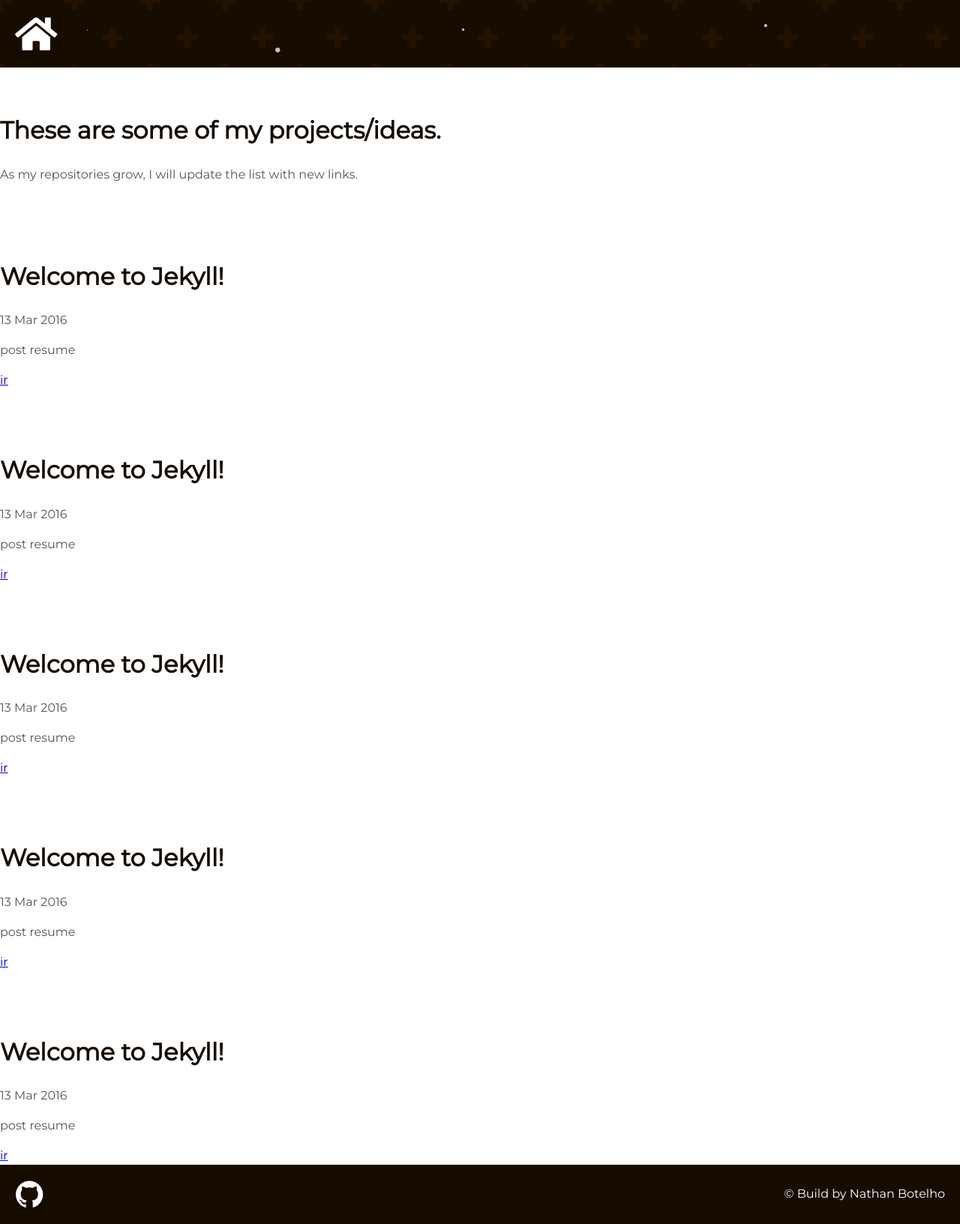
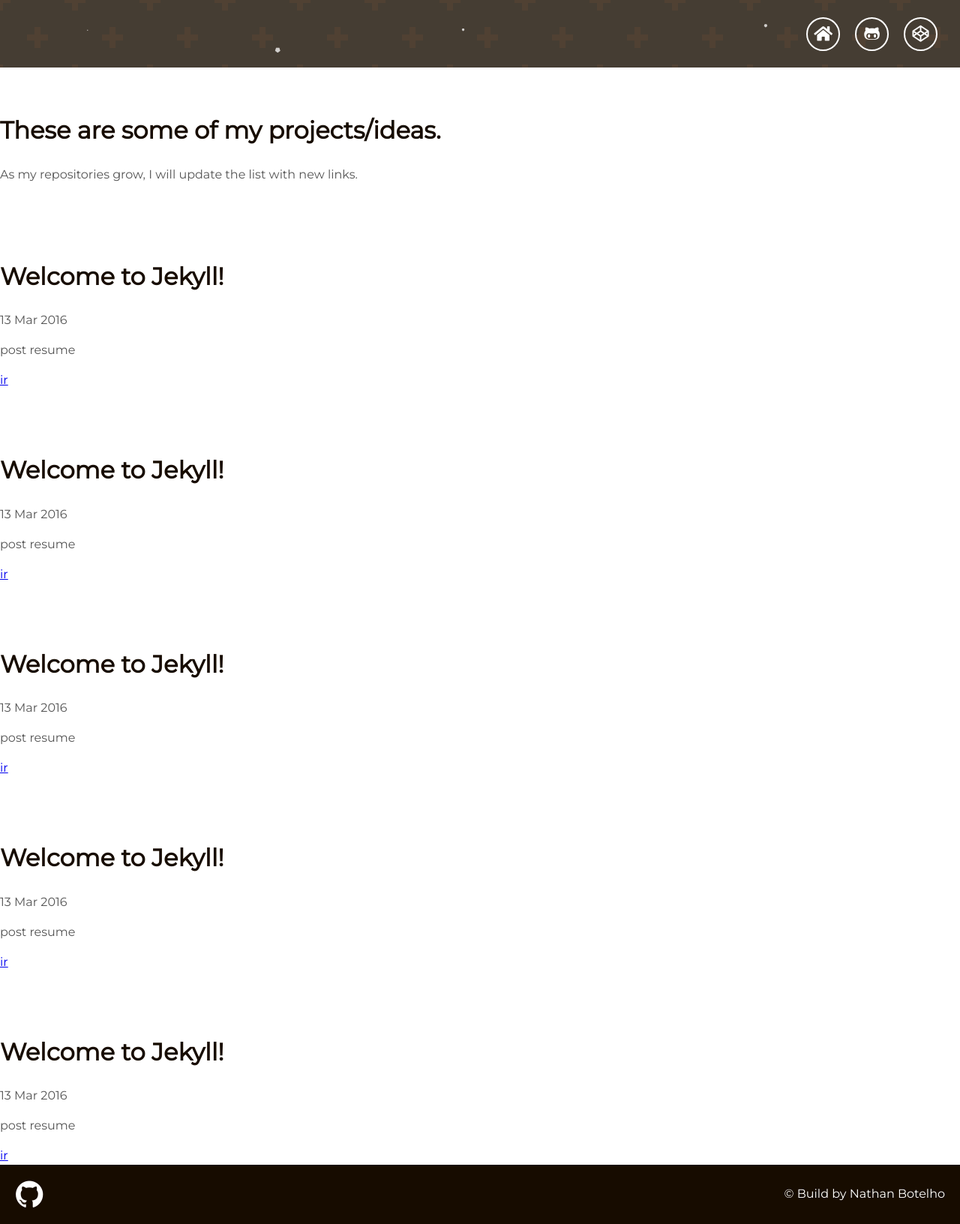
Before and after one commit to notelho/notelho.github.io, a Jekyll site: the page built from posts.md, in a window 1280 px wide. Shown: the whole page at 75% size. Built offline with Jekyll 4.4.1, drawn with Linux system fonts in a browser that asks for light colours.

Commit message:
new header buttons

```diff
--- a/_includes/page-header.html
+++ b/_includes/page-header.html
@@ -2,14 +2,16 @@
 
     <div class="header__page">
 
-        <a class="header__back" href="../">
+        <a aria-label="Home button" href="{{site.url}}">
             <i class="fas fa-home"></i>
         </a>
 
-        <!-- <header class="header__text">
-            <h1> {{ page.title }} </h1>
-            <p> {{page.description}} </p>
-        </header> -->
+        <a aria-label="My Github" target="_blank" href="{{site.user_github}}">
+            <i class="fab fa-github-alt" aria-hidden="true"></i>
+        </a>
+        <a aria-label="My Codepen" target="_blank" href="{{site.user_codepen}}">
+            <i class="fab fa-codepen" aria-hidden="true"></i>
+        </a>
 
     </div>
 
--- a/_sass/lib/_page-header.scss
+++ b/_sass/lib/_page-header.scss
@@ -2,60 +2,46 @@
     position: relative;
 
     .header__page{
-        padding-left: 20px;
+        background-color: rgba(white, 0.2);
+        padding: 0 20px;
         position: absolute;
+        box-sizing: border-box;
         top: 0;
         left: 0;
         display: flex;
+        justify-content: flex-end;
         align-items: center;
         height: 100%;
+        width: 100%;
 
-        &, & >* {
-            box-sizing: border-box;
-        }
+        a{
+            margin: 0 10px;
+            padding: 10px;
+            width: 21px;
+            height: 21px;
+            outline: 0;
+            display: flex;
+            justify-content: center;
+            align-items: center;
+            border-radius: 50%;
+            border: 2px solid #ffffff;
+            color: #ffffff;
+            text-decoration: none !important;
 
-        .header__back{
-            color: #ffffff;
-            margin-right: 20px;
-
-            &, & > * {
-                outline: 0;
+            i{
+                text-align: center;
+                font-size: 22px;
+                transition: ease-out all .1s;
             }
 
-            i{
-                font-size: 50px;
-                @media (max-width: $breakpoint-xs){
-                    font-size: 40px;
-                }
-                &:hover{
-                    color: #eeeeee;
-                    cursor: pointer;
-                }
-            }
-        }
-
-        .header__text{
-
-            & > * {
-                padding: 0;
-                margin: 0;
+            &:hover {
+                color: $primary;
+                background: #FFF;
             }
 
-            h1{
-                color: #ffffff;
-                @media (max-width: $breakpoint-xs){
-                    font-size: 2em;
-                    padding-right: 25px;
-                }
-            }
-
-            p{
-                color: #ffffff;
-                font-weight: 300;
-                font-size: 1.2em;
-                @media (max-width: $breakpoint-xs){
-                    display: none;
-                }
+            &:active {
+                color: $primary;
+                background: #FFF;
             }
         }
     }
--- a/_sass/lib/_particle.scss
+++ b/_sass/lib/_particle.scss
@@ -12,8 +12,8 @@
         min-height: 10vh;
         height: 10vh;
         @media (max-width: $breakpoint-xs){
-            min-height: 20vh;
-            height: 20vh;
+            min-height: 12vh;
+            height: 12vh;
         }
     }
 
```
